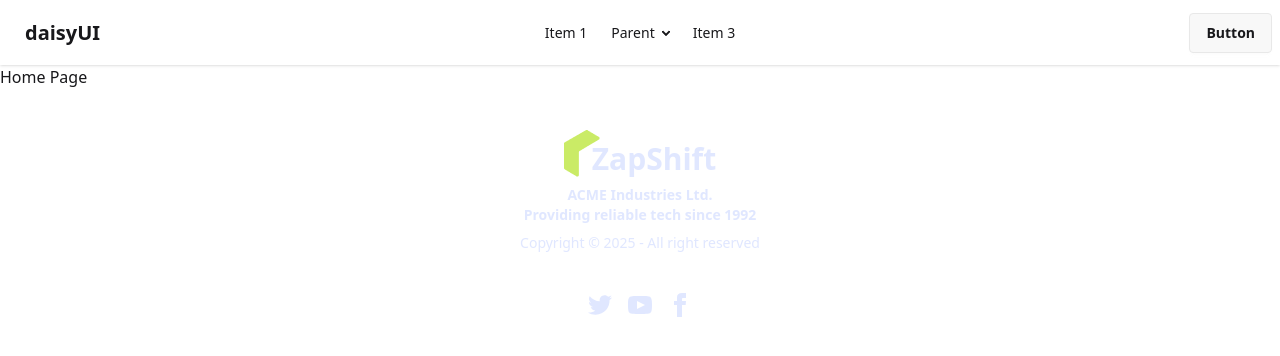
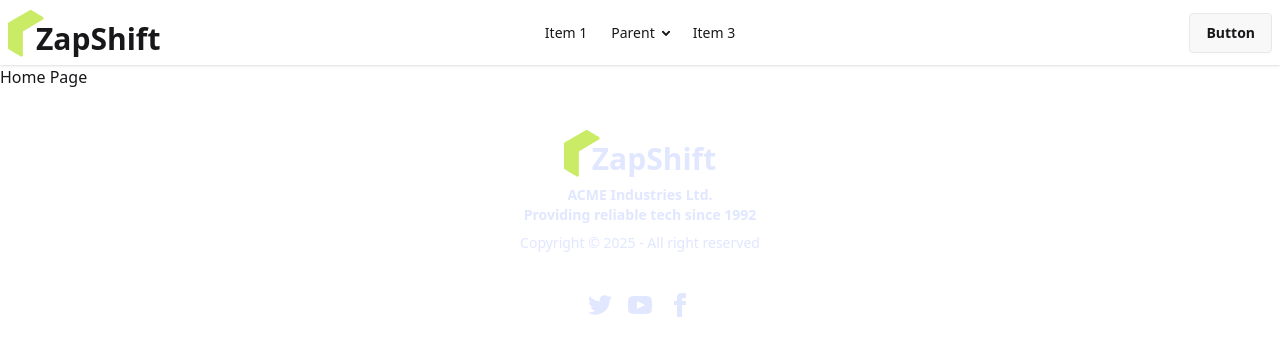
Before and after one commit to ashiqur0/zap-shift-client, a React (Vite) app: page / in a window 1280 px wide. Shown: the top 356 px of the page. Built offline with nearby package versions, Linux system fonts and the light colour scheme.

Commit message:
Navbar: Logo Component Added to Navbar

```diff
--- a/src/UI/Navbar.jsx
+++ b/src/UI/Navbar.jsx
@@ -1,4 +1,5 @@
 import React from 'react';
+import Logo from '../components/logo/Logo';
 
 const Navbar = () => {
     return (
@@ -22,7 +23,7 @@ const Navbar = () => {
                         <li><a>Item 3</a></li>
                     </ul>
                 </div>
-                <a className="btn btn-ghost text-xl">daisyUI</a>
+                <Logo />
             </div>
             <div className="navbar-center hidden lg:flex">
                 <ul className="menu menu-horizontal px-1">
```
